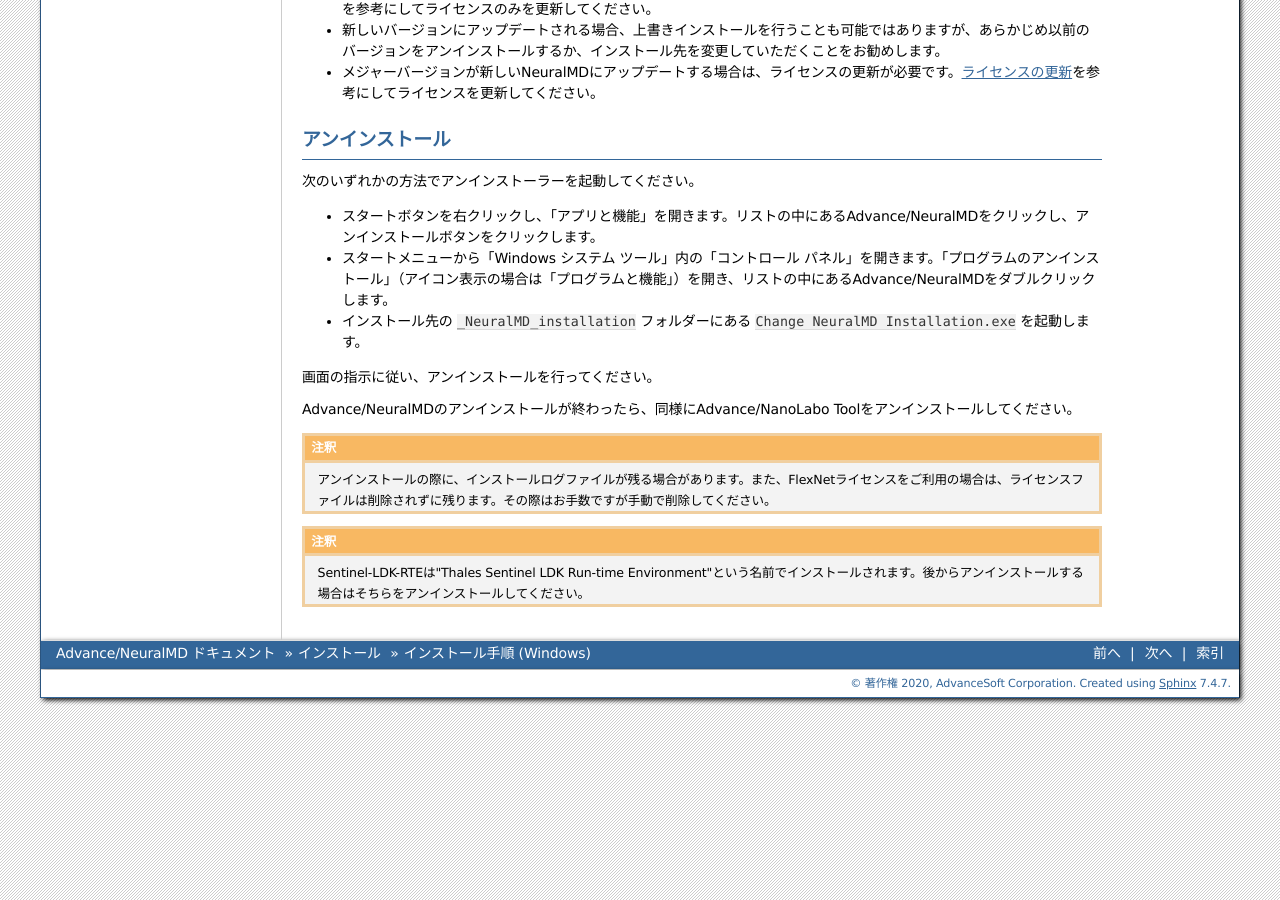
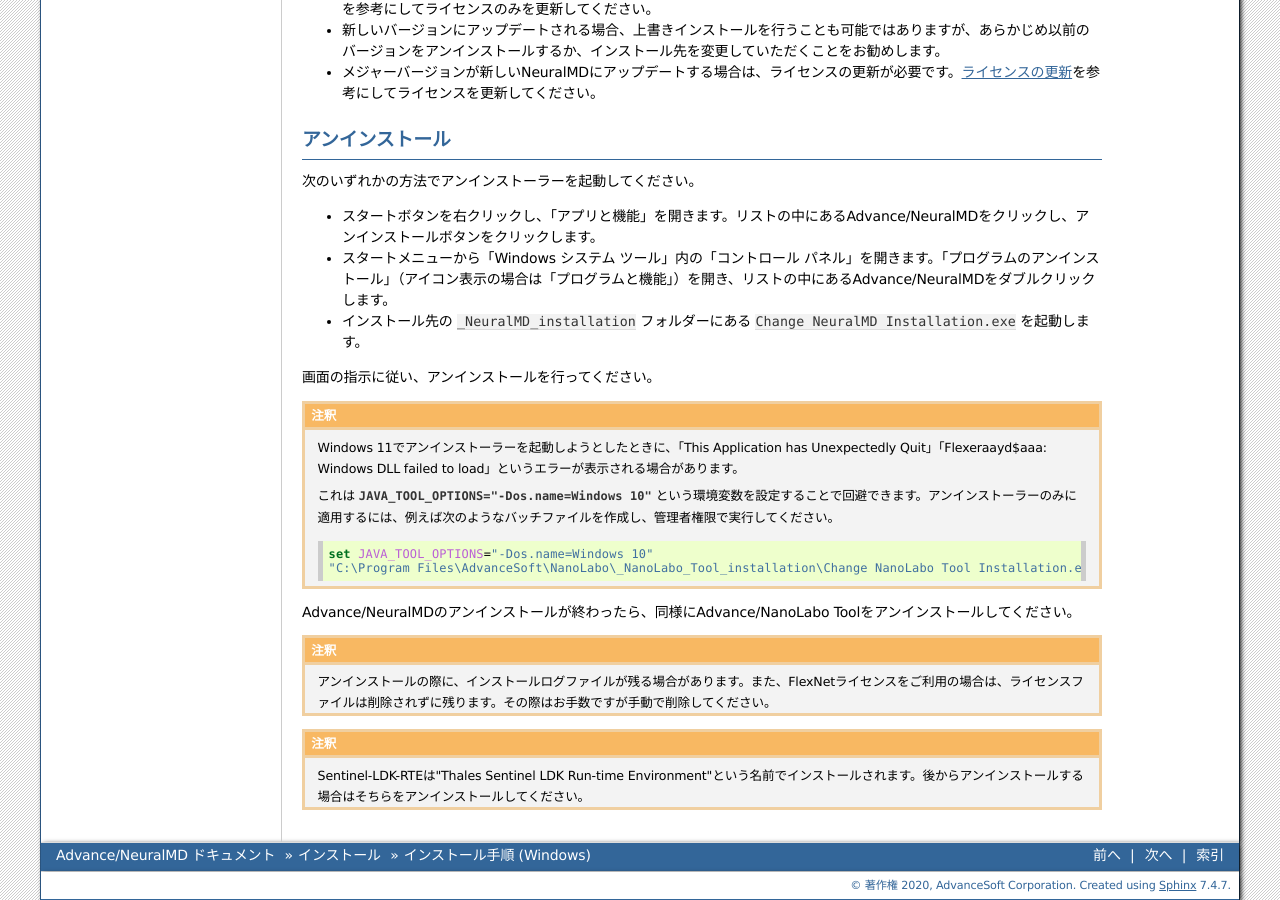
Before and after one commit to advancesoftcorp/neuralmd-doc, a Sphinx documentation site: the page built from docs/source/install/windows.rst, in a window 1280 px wide and 900 px high, scrolled down 2583 px. Built offline with Sphinx 7.4.7, drawn with Linux system fonts in a browser that asks for light colours; formulas are drawn with MathJax 3.

Commit message:
add description for uninstaller error on Windows 11

```diff
--- a/docs/source/install/windows.rst
+++ b/docs/source/install/windows.rst
@@ -87,6 +87,17 @@
 
 画面の指示に従い、アンインストールを行ってください。
 
+.. note::
+
+   Windows 11でアンインストーラーを起動しようとしたときに、「This Application has Unexpectedly Quit」「Flexeraayd$aaa: Windows DLL failed to load」というエラーが表示される場合があります。
+
+   これは :envvar:`JAVA_TOOL_OPTIONS="-Dos.name=Windows 10"` という環境変数を設定することで回避できます。アンインストーラーのみに適用するには、例えば次のようなバッチファイルを作成し、管理者権限で実行してください。
+
+   .. code-block:: batch
+
+       set JAVA_TOOL_OPTIONS="-Dos.name=Windows 10"
+       "C:\Program Files\AdvanceSoft\NanoLabo\_NanoLabo_Tool_installation\Change NanoLabo Tool Installation.exe"
+
 Advance/NeuralMDのアンインストールが終わったら、同様にAdvance/NanoLabo Toolをアンインストールしてください。
 
 .. note::
```
Also changed, not shown: 1 other file.
